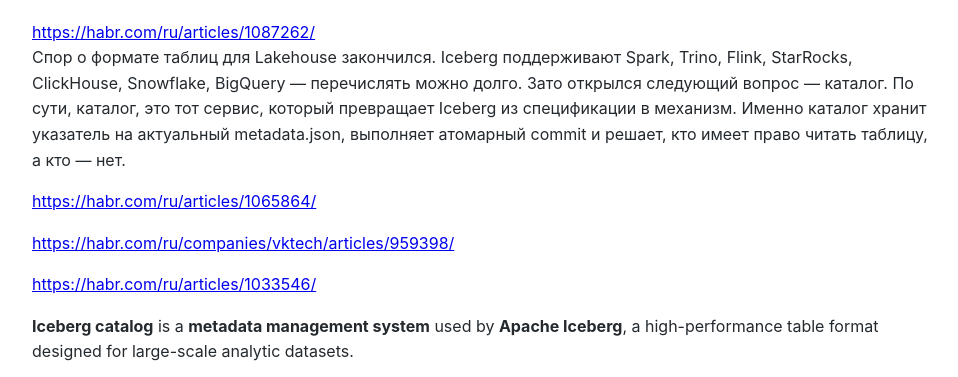
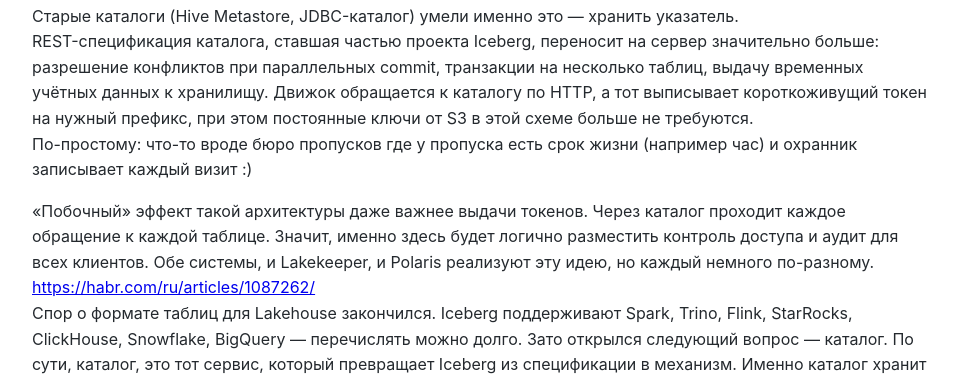
Before and after one commit to Michael-Lubinsky/michael-lubinsky.github.com, a Jekyll site: the page built from spark/iceberg.md, in a window 1280 px wide and 900 px high, scrolled down 885 px, cut to the strip 254-631 px from the top of the window. Shown: the whole strip, without its empty margins (158-1116 px from the left). Built offline with Jekyll 4.4.1, drawn with Linux system fonts in a browser that asks for light colours; our own code applies the rules of GitHub Pages for plain Markdown files.

Commit message:
Обновить раздел о каталоге в Iceberg
Добавлено описание работы каталога в Iceberg, включая управление доступом и аудит.

```diff
--- a/spark/iceberg.md
+++ b/spark/iceberg.md
@@ -6,7 +6,12 @@
 <https://habr.com/ru/articles/1084334/>
 Таблица Iceberg — это дерево файлов в объектном хранилище: данные хранятся в Parquet, над ними манифесты, над манифестами metadata.json, ну и актуальной версией таблицы считается та, на которую как раз и указывает каталог. Commit — атомарное движение этого указателя.
 <img width="1560" height="878" alt="image" src="https://github.com/user-attachments/assets/b2cd6994-d8b8-4f24-97f4-3c80b6364fb1" />
+Старые каталоги (Hive Metastore, JDBC-каталог) умели именно это — хранить указатель.
+REST-спецификация каталога, ставшая частью проекта Iceberg, переносит на сервер значительно больше: разрешение конфликтов при параллельных commit, транзакции на несколько таблиц, выдачу временных учётных данных к хранилищу.
+Движок обращается к каталогу по HTTP, а тот выписывает короткоживущий токен на нужный префикс, при этом постоянные ключи от S3 в этой схеме больше не требуются.
+По-простому: что-то вроде бюро пропусков где у пропуска есть срок жизни (например час) и охранник записывает каждый визит :)
 
+«Побочный» эффект такой архитектуры даже важнее выдачи токенов. Через каталог проходит каждое обращение к каждой таблице. Значит, именно здесь будет логично разместить контроль доступа и аудит для всех клиентов. Обе системы, и Lakekeeper, и Polaris реализуют эту идею, но каждый немного по-разному.
 <https://habr.com/ru/articles/1087262/>
 Спор о формате таблиц для Lakehouse закончился. Iceberg поддерживают Spark, Trino, Flink, StarRocks, ClickHouse, Snowflake, BigQuery — перечислять можно долго. Зато открылся следующий вопрос — каталог. По сути, каталог, это тот сервис, который превращает Iceberg из спецификации в механизм. Именно каталог хранит указатель на актуальный metadata.json, выполняет атомарный commit и решает, кто имеет право читать таблицу, а кто — нет.
 
```
